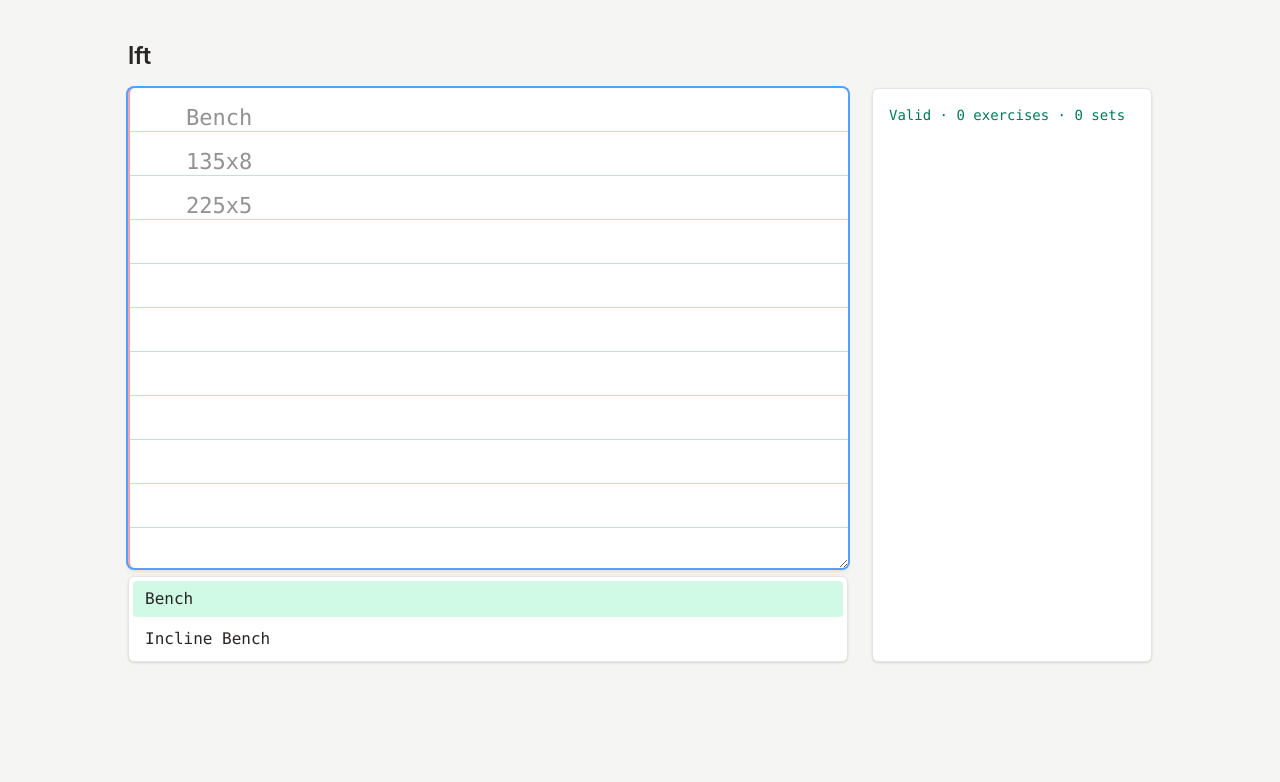
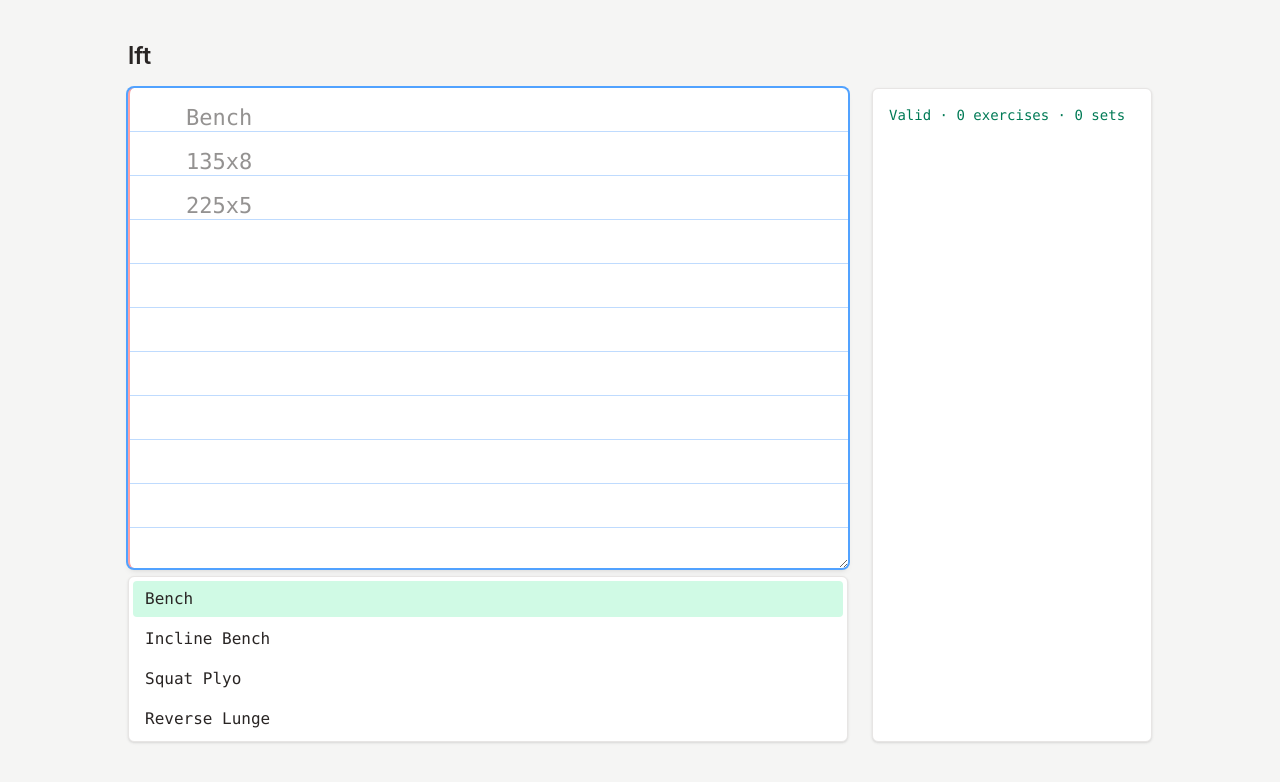
Before and after one commit to sheldonkwok/lft, a React (Vite) app: page / in a window 1280 px wide. Shown: the top 782 px of the page. Built offline with nearby package versions, Linux system fonts and the light colour scheme.

Commit message:
feat: Add some leg exercises

```diff
--- a/src/exercises.ts
+++ b/src/exercises.ts
@@ -9,4 +9,6 @@ export type Exercise = {
 export const EXERCISES: Exercise[] = [
 	{ name: "Bench", muscleGroup: "chest", equipment: "barbell" },
 	{ name: "Incline Bench", muscleGroup: "chest", equipment: "barbell" },
+	{ name: "Squat Plyo", muscleGroup: "legs", equipment: "barbell" },
+	{ name: "Reverse Lunge", muscleGroup: "legs", equipment: "barbell" },
 ];
```
